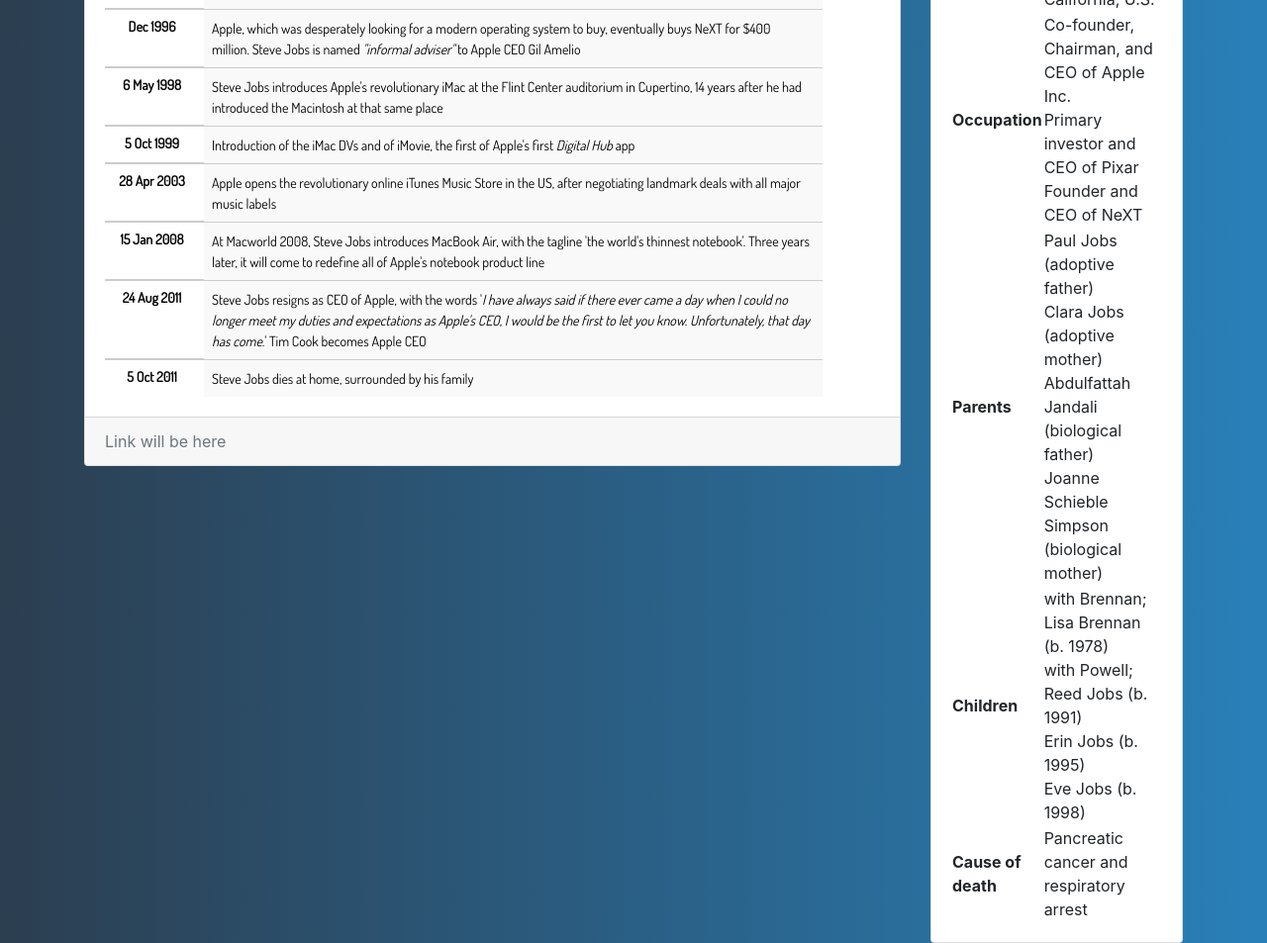
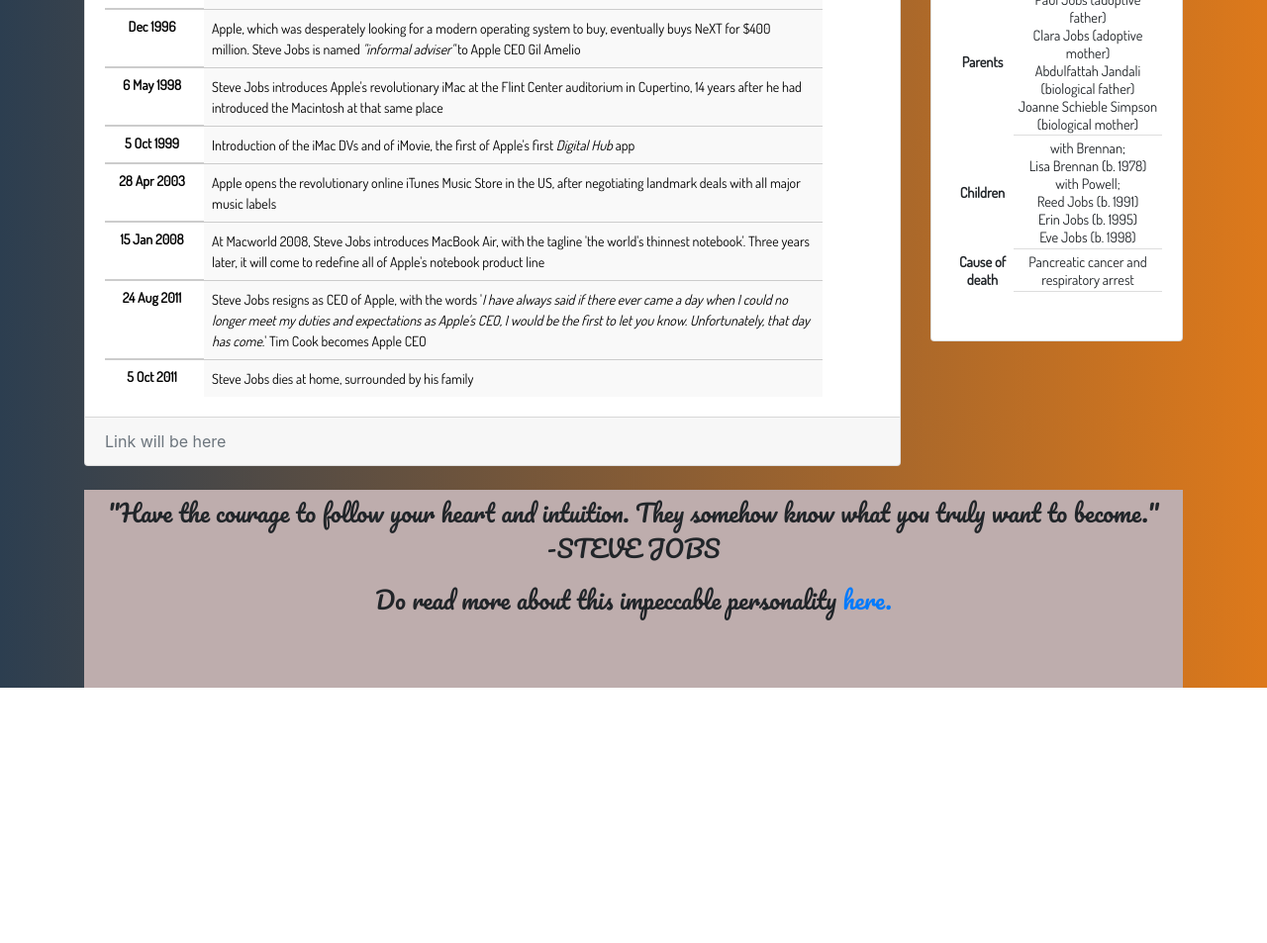
Before and after one commit to PrinceGarg23/Tribute-to-Steve-Jobs, a plain HTML site: page index.html in a window 1280 px wide. Shown: the part 1220-2173 px from the top of the page at 99% size. After the commit the page ends 1915 px from the top, so only its background shows below. Drawn offline with nearby package versions, Linux system fonts and the light colour scheme.

Commit message:
Update style.css

```diff
--- a/style.css
+++ b/style.css
@@ -1,9 +1,9 @@
 body {
-    background: #2980b9;
+    background: #d47120;
     /* fallback for old browsers */
-    background: -webkit-linear-gradient(to right, #2c3e50, #2980b9);
+    background: -webkit-linear-gradient(to right, #2c3e50, #d18617);
     /* Chrome 10-25, Safari 5.1-6 */
-    background: linear-gradient(to right, #2c3e50, #2980b9);
+    background: linear-gradient(to right, #2c3e50, #dd791b);
     /* W3C, IE 10+/ Edge, Firefox 16+, Chrome 26+, Opera 12+, Safari 7+ */
 }
 img{
@@ -84,7 +84,7 @@ h2{
     font-size: 14px;
     font-family: Dosis, sans-serif;
     float: left;
-    margin 0;
+    margin: 0px;
     border-top: 1px solid #ccc;
     background: #F9F9F9;
     padding: 8px 12px 8px 8px;
@@ -96,3 +96,53 @@ em{
     width:200px;
     height: 200px;
 }
+table {
+    border-collapse: separate;
+    text-indent: initial;
+    white-space: normal;
+    line-height: normal;
+    font-weight: normal;
+    font-size: medium;
+    font-style: normal;
+    color: -internal-quirk-inherit;
+    text-align: start;
+    border-spacing: 2px;
+    font-variant: normal;
+}
+.info {
+    font-size: 90%;
+    font-family: 'Dosis' , sans-serif;
+    position: relative;
+    margin-bottom: 2em;
+    text-align: center;
+    background-color: white;
+}
+td {
+    display: table-cell;
+    vertical-align: inherit;
+}
+.th, .info td {
+    vertical-align: top;
+    border: 0;
+    border-bottom: 1px solid #dddddd;
+    padding: 0.2em;
+}
+#footer {
+    background-color: #beadad;
+    height: 200px;
+}
+p {
+    display: block;
+    margin-block-start: 1em;
+    margin-block-end: 1em;
+    margin-inline-start: 0px;
+    margin-inline-end: 0px;
+}
+#quote {
+    font-family: 'Pacifico', cursive;
+    text-align: center;
+    font-size: 24px;
+    position: relative;
+    top: 5px;
+    left: 0px;
+}
```
